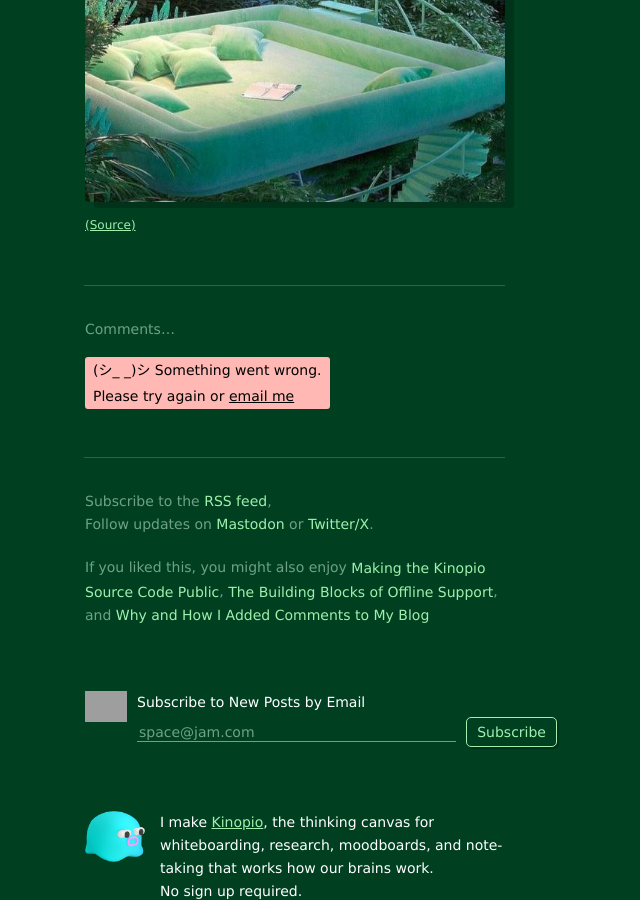
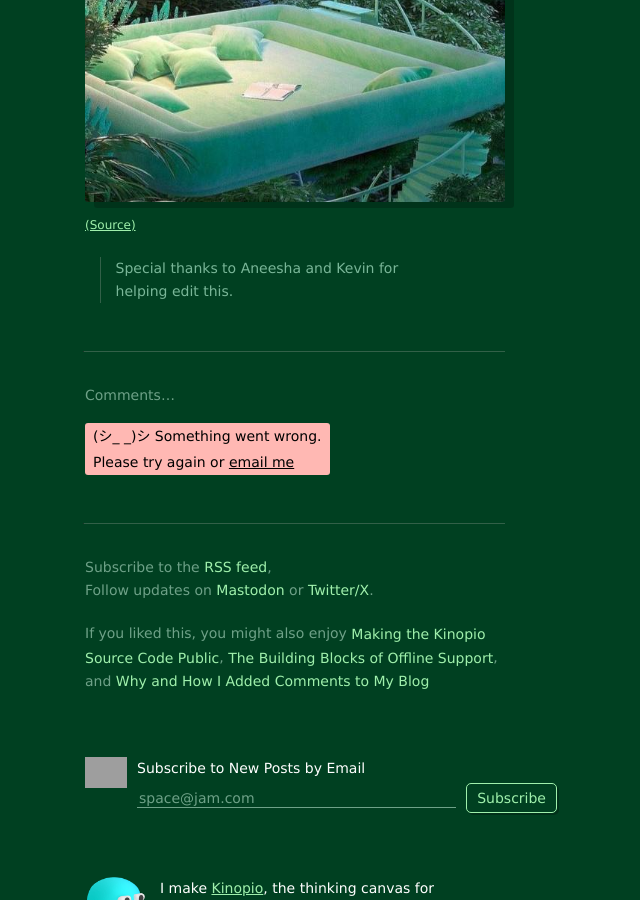
Before and after one commit to pketh/pketh.github.io, a Jekyll site: the page built from _posts/2024-09-24-towards-a-better-whiteboard.md, in a window 1280 px wide and 900 px high, scrolled down 6620 px. Shown: the whole window, without its empty margins (485-1125 px from the left). Built offline with Jekyll 4.4.1, drawn with Linux system fonts in a browser that asks for light colours; grey boxes are pictures that could not be loaded.

Commit message:
add editor attribution

```diff
--- a/_posts/2024-09-24-towards-a-better-whiteboard.md
+++ b/_posts/2024-09-24-towards-a-better-whiteboard.md
@@ -165,3 +165,5 @@ Ultimately, my goal is to create something that’s so effortless and [toy-like]
     </a>
   </figcaption>
 </figure>
+
+> Special thanks to Aneesha and Kevin for helping edit this.
```
